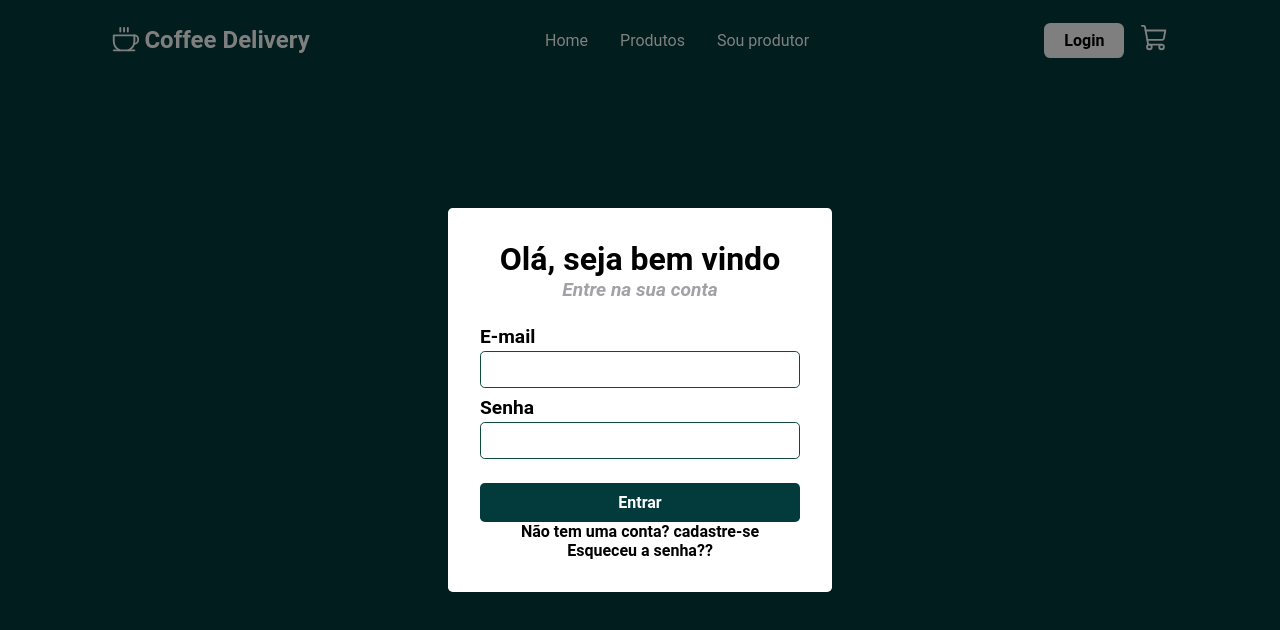
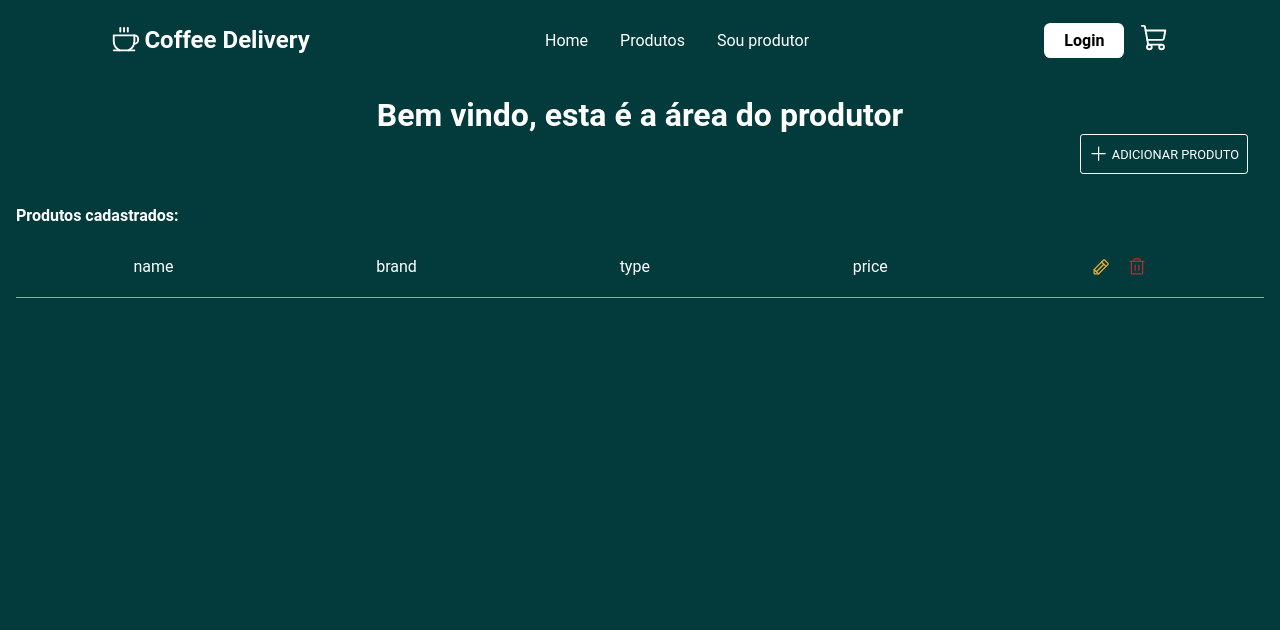
Before and after one commit to Kelvis-fernando/e-commerce, a React (Create React App) app: page /producer in a window 1280 px wide. Shown: the top 630 px of the page. Built offline with nearby package versions, Linux system fonts and the light colour scheme.

Commit message:
feat(Producer): created and styled the producer area

```diff
--- /dev/null
+++ b/src/components/producer/AddProductForm.tsx
@@ -0,0 +1,35 @@
+import {
+  AddProductFormContainer,
+  InputStyles,
+} from "../../styles/producer/addProductForm";
+
+const AddProductForm = () => {
+  return (
+    <AddProductFormContainer>
+      <h1>Cadastre o produto</h1>
+      <InputStyles>
+        <div>
+          <label htmlFor="">Nome</label>
+          <input type="text" name="" id="" />
+        </div>
+        <div>
+          <label htmlFor="">Marca</label>
+          <input type="text" name="" id="" />
+        </div>
+      </InputStyles>
+      <InputStyles>
+        <div>
+          <label htmlFor="">Tipo</label>
+          <input type="text" name="" id="" />
+        </div>
+        <div>
+          <label htmlFor="">Preço</label>
+          <input type="text" name="" id="" />
+        </div>
+      </InputStyles>
+      <button>ADICIONAR</button>
+    </AddProductFormContainer>
+  );
+};
+
+export default AddProductForm;
--- a/src/pages/Producer.tsx
+++ b/src/pages/Producer.tsx
@@ -1,48 +1,66 @@
-import { useEffect, useState } from "react";
-import LoginModal from "../components/auth/LoginModal";
 import Modal from "../components/layout/Modal";
 import Navbar from "../components/layout/Navbar";
 import { useModal } from "../hooks/layout/useModal";
 import { Main } from "../styles/app";
-import { configureStore } from "@reduxjs/toolkit";
-import { userStates, setUserLoged, setUserLogout } from "../states/userStates";
+import {
+  ProducerActions,
+  ProducerContainer,
+  ProducerItems,
+} from "../styles/producer/producer";
+import { Pencil, Plus, Trash } from "phosphor-react";
+import AddProductForm from "../components/producer/AddProductForm";
 
 const Producer = () => {
-  const { isModalOpen, setIsModalOpen } = useModal();
+  const { isModalOpen, setIsModalOpen, handleModalClose } = useModal();
+
+  /**
+   * TO-DO: Adicionar ao login mudando o estado
   const store = configureStore({
     reducer: userStates.reducer,
   });
 
   const [userIsLoged, setUserIsLoged] = useState(store.getState().userLoged);
-
-  useEffect(() => {
-    userIsLoged ? setIsModalOpen(false) : setIsModalOpen(true);
-  }, [setIsModalOpen, store, userIsLoged]);
-
   const handleUserLoged = () => {
     store.dispatch(setUserLoged());
     setUserIsLoged(store.getState().userLoged);
   };
-
   const handleUserLogout = () => {
     store.dispatch(setUserLogout());
     setUserIsLoged(store.getState().userLoged);
   };
+  */
 
   return (
     <Main>
       <Navbar />
-      {userIsLoged ? (
-        <div>
-          <h1>Bem vindo</h1>
-        </div>
-      ) : (
-        <div>
-          <Modal isOpen={isModalOpen}>
-            <LoginModal />
-          </Modal>
-        </div>
-      )}
+      <ProducerContainer>
+        <h1>Bem vindo, esta é a área do produtor</h1>
+        <ProducerActions>
+          <button onClick={() => setIsModalOpen(true)}>
+            <Plus /> ADICIONAR PRODUTO
+          </button>
+        </ProducerActions>
+        <ProducerItems>
+          <h2>Produtos cadastrados:</h2>
+          <ul>
+            <li>
+              <span>name</span>
+              <span>brand</span>
+              <span>type</span>
+              <span>price</span>
+              <div>
+                <Pencil size={20} />
+                <span>
+                  <Trash size={20} />
+                </span>
+              </div>
+            </li>
+          </ul>
+        </ProducerItems>
+        <Modal isOpen={isModalOpen} onClose={handleModalClose}>
+          <AddProductForm />
+        </Modal>
+      </ProducerContainer>
     </Main>
   );
 };
--- a/src/states/userStates.ts
+++ b/src/states/userStates.ts
@@ -3,7 +3,7 @@ import { createSlice } from "@reduxjs/toolkit";
 export const userStates = createSlice({
   name: "geralState",
   initialState: {
-    userLoged: false,
+    userLoged: true,
   },
   reducers: {
     setUserLoged: (state) => {
--- /dev/null
+++ b/src/styles/producer/addProductForm.ts
@@ -0,0 +1,49 @@
+import styled from "styled-components";
+
+export const AddProductFormContainer = styled.form`
+  display: flex;
+  flex-direction: column;
+
+  h1 {
+    text-align: center;
+    font-size: 2rem;
+    margin-bottom: 1.5rem;
+  }
+
+  label {
+    font-weight: bold;
+    font-size: 1.2rem;
+  }
+
+  input {
+    width: 20rem;
+    height: 2.3rem;
+    border: 1px solid #0d4a3a;
+    padding: 0.3rem;
+    border-radius: 0.3rem;
+    margin-top: 0.3rem;
+  }
+
+  button {
+    margin-top: 1rem;
+    border-radius: 0.3rem;
+    background-color: #033b3d;
+    color: #fff;
+    border: none;
+    padding: 10px;
+    font-weight: bold;
+    cursor: pointer;
+
+    &:hover {
+      background-color: #0d4a3a;
+    }
+  }
+`;
+
+export const InputStyles = styled.div`
+  display: flex;
+
+  div {
+    margin: 0.3rem 0.3rem;
+  }
+`;
--- /dev/null
+++ b/src/styles/producer/producer.ts
@@ -0,0 +1,83 @@
+import styled from "styled-components";
+
+export const ProducerContainer = styled.div`
+  display: flex;
+  flex-direction: column;
+  align-items: center;
+  color: #fff;
+  margin: 1rem;
+
+  h1 {
+    font-size: 2rem;
+    font-weight: bold;
+  }
+`;
+
+export const ProducerActions = styled.div`
+  display: flex;
+  width: 100%;
+  justify-content: flex-end;
+  padding: 0 1rem;
+
+  button {
+    margin-left: 0.5rem;
+    height: 2.5rem;
+    border: 1px solid #fff;
+    background-color: #033b3d;
+    color: #fff;
+    border-radius: 0.2rem;
+    padding: 0.5rem;
+    cursor: pointer;
+    display: flex;
+    align-items: center;
+    font-size: 0.8rem;
+
+    svg {
+      font-size: 1.2rem;
+      margin-right: 0.2rem;
+    }
+
+    &:hover {
+      color: #b2bebf;
+    }
+  }
+`;
+
+export const ProducerItems = styled.div`
+  margin-top: 2rem;
+  width: 100%;
+
+  ul {
+    margin-top: 1rem;
+    list-style: none;
+  }
+
+  li {
+    display: flex;
+    justify-content: space-around;
+    border-bottom: 1px solid #a1a2a6;
+    padding: 1rem;
+
+    svg {
+      cursor: pointer;
+      color: #f2ae30;
+      &:hover {
+        color: #f5c46b;
+      }
+    }
+
+    span {
+      svg {
+        color: #bd2a2e;
+        &:hover {
+          color: #bd4646;
+        }
+        margin-left: 1rem;
+      }
+    }
+
+    &:hover {
+      background-color: #203D3E;
+    }
+  }
+`;
```
Also changed, not shown: 1 other file (tests, documents, lock files or other folders).
